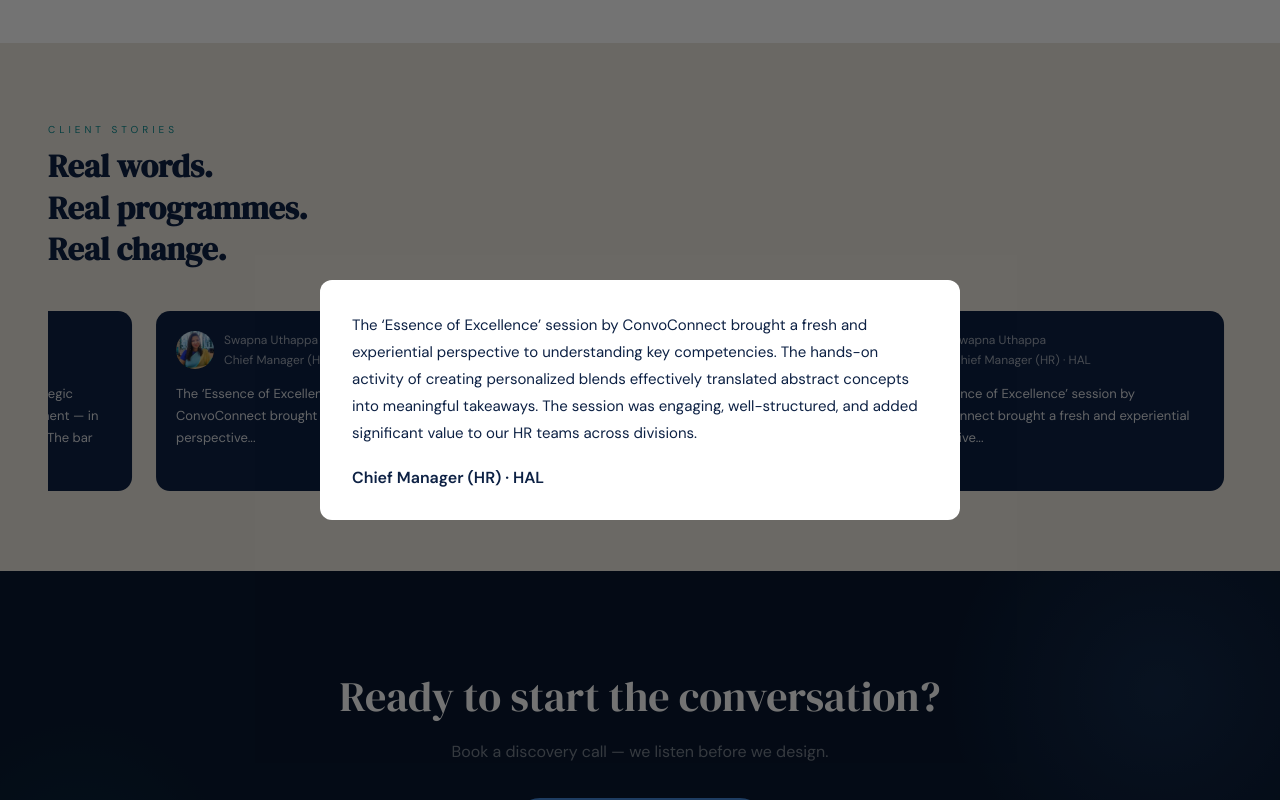
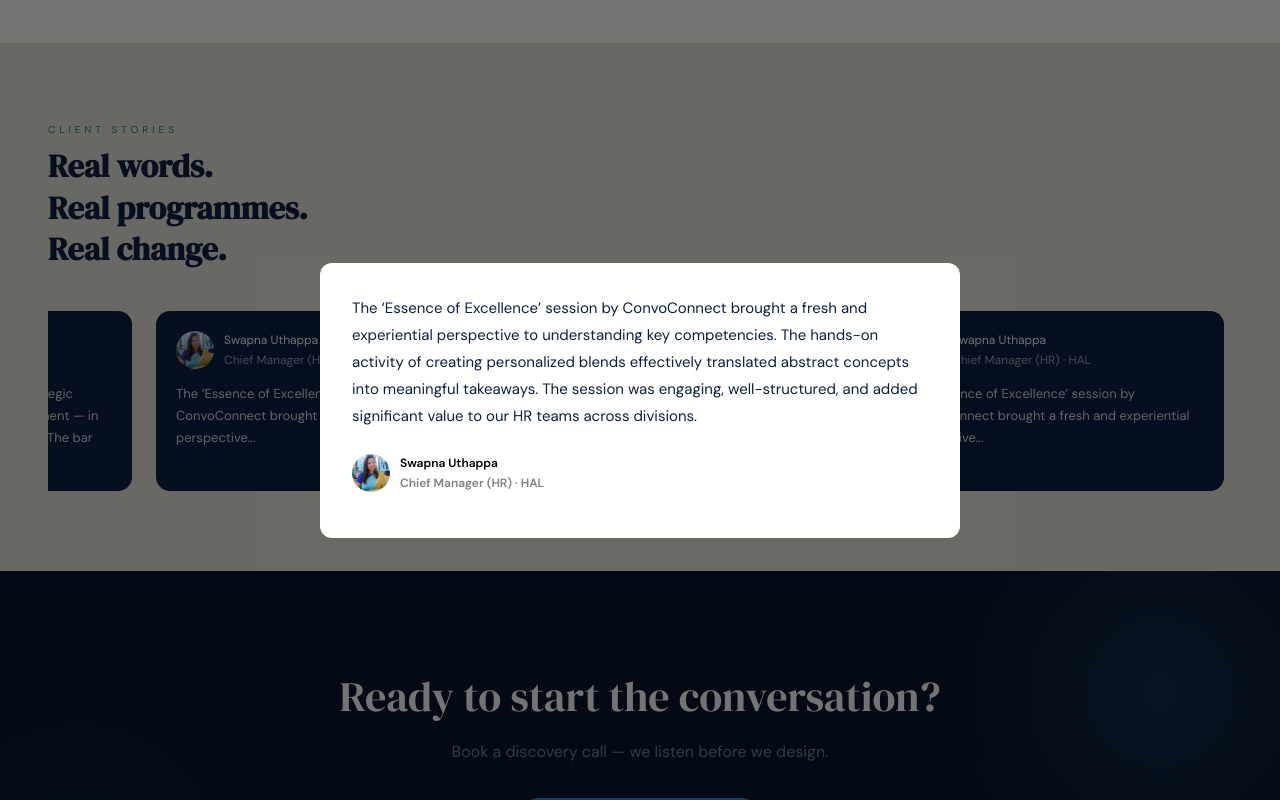
Before and after one commit to Convoconnect001/convoconnect, a React (Vite) app: page / in a window 1280 px wide. Both pictures are taken after a click on the element 404 px from the left and 4485 px from the top of the page. Shown: the part 4085-4885 px from the top of the page. Built offline with nearby package versions, Linux system fonts and the light colour scheme.

Commit message:
Update Testimonials.jsx

```diff
--- a/src/components/Testimonials.jsx
+++ b/src/components/Testimonials.jsx
@@ -50,7 +50,7 @@
                 <div className="t-top">
                   <img src={t.image} alt="" />
                   <div className="t-author-col">
-                  <span>{t.name}</span>
+                  <span style={{"color": "white"}}>{t.name}</span>
                   <span>{t.author}</span>
                   </div>
                 </div>
@@ -69,7 +69,13 @@
               onClick={(e) => e.stopPropagation()} /* prevent close */
             >
               <p className="t-full">{active.full}</p>
-              <p className="t-author">{active.author}</p>
+              <div className="t-top" style={{"marginTop": "24px"}}>
+                  <img src={active.image} alt="" />
+                  <div className="t-author-col">
+                  <span style={{"color": "black", "fontWeight": "600"}}>{active.name}</span>
+                  <span style={{"color": "gray", "fontWeight": "600"}}>{active.author}</span>
+                  </div>
+                </div>
             </div>
           </div>
         )}
```
